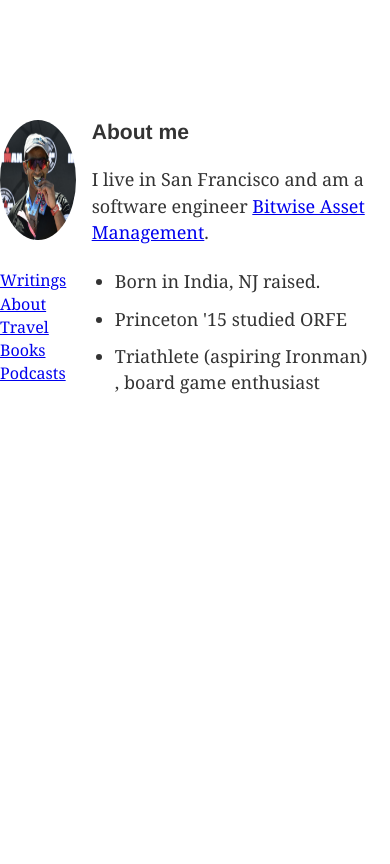
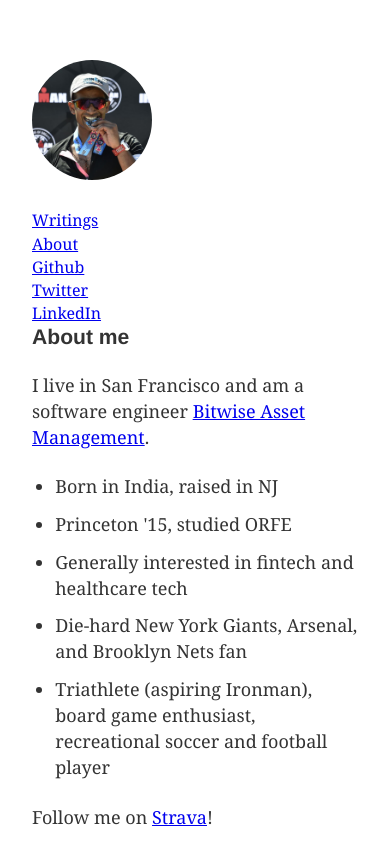
Before and after one commit to psatyajeet/personal-site, a Gatsby site: page /about in a window 390 px wide. Built offline with nearby package versions, Linux system fonts and the light colour scheme; Gatsby itself is replaced by a stand-in of ours; some packages are replaced by stand-ins of ours.

Commit message:
Make layout responsive

```diff
--- /dev/null
+++ b/src/components/ExternalLink.js
@@ -0,0 +1,13 @@
+import React from 'react'
+
+export default ({ className, to, children }) => (
+  <a
+    className={className}
+    target="_blank"
+    rel="noopener noreferrer"
+    href="https://www.bitwiseinvestments.com/"
+    href={to}
+  >
+    {children}
+  </a>
+)
--- a/src/components/layout.js
+++ b/src/components/layout.js
@@ -1,13 +1,28 @@
 import React from 'react'
 import styled from 'styled-components'
 import { Link } from 'gatsby'
+import ExternalLink from './ExternalLink'
 
 import profilePic from '../images/profile-pic.png'
 
 const Container = styled.div`
-  display: flex;
-  max-width: 1240px;
-  margin: 120px auto;
+  margin: 60px auto;
+  padding: 0px 32px;
+
+  @media (min-width: 768px) {
+    margin: 120px auto;
+    padding: 0px;
+    display: flex;
+    max-width: 600px;
+  }
+
+  @media (min-width: 1024px) {
+    max-width: 900px;
+  }
+
+  @media (min-width: 1270px) {
+    max-width: 1240px;
+  }
 `
 
 const Sidebar = styled.div`
@@ -15,8 +30,16 @@ const Sidebar = styled.div`
 `
 
 const Body = styled.div`
-  padding: 0px 1rem;
   font-size: 18px;
+  max-width: 500px;
+
+  @media (min-width: 768px) {
+    padding: 0px 1rem;
+  }
+
+  @media (min-width: 1270px) {
+    max-width: 1050px;
+  }
 `
 
 const Img = styled.img`
@@ -25,20 +48,38 @@ const Img = styled.img`
   border-radius: 50%;
 `
 
-const StyledLink = styled(Link)`
-  float: left;
-  clear: left;
-`
+const StyledLink = styled(Link)``
+
+const StyledExternalLink = styled(ExternalLink)``
 
 export default ({ children }) => (
   <Container>
     <Sidebar>
       <Img src={profilePic} alt="me" />
-      <StyledLink to="/">Writings</StyledLink>
-      <StyledLink to="/about">About</StyledLink>
-      <StyledLink to="/about">Travel</StyledLink>
+      <div>
+        <StyledLink to="/">Writings</StyledLink>
+      </div>
+      <div>
+        <StyledLink to="/about">About</StyledLink>
+      </div>
+      {/* <StyledLink to="/about">Travel</StyledLink>
       <StyledLink to="/books">Books</StyledLink>
-      <StyledLink to="/podcasts">Podcasts</StyledLink>
+      <StyledLink to="/podcasts">Podcasts</StyledLink> */}
+      <div>
+        <StyledExternalLink to="https://github.com/psatyajeet">
+          Github
+        </StyledExternalLink>
+      </div>
+      <div>
+        <StyledExternalLink to="https://twitter.com/satyajeet_pal">
+          Twitter
+        </StyledExternalLink>
+      </div>
+      <div>
+        <StyledExternalLink to="https://www.linkedin.com/in/satyajeetpal/">
+          LinkedIn
+        </StyledExternalLink>
+      </div>
     </Sidebar>
     <Body>{children}</Body>
   </Container>
--- a/src/pages/about.js
+++ b/src/pages/about.js
@@ -1,24 +1,32 @@
 import React from 'react'
+
 import Layout from '../components/layout'
+import ExternalLink from '../components/ExternalLink'
 
 export default () => (
   <Layout>
     <h3>About me</h3>
     <p>
       I live in San Francisco and am a software engineer{' '}
-      <a
-        target="_blank"
-        rel="noopener noreferrer"
-        href="https://www.bitwiseinvestments.com/"
-      >
+      <ExternalLink to="https://www.bitwiseinvestments.com/">
         Bitwise Asset Management
-      </a>
+      </ExternalLink>
       .
     </p>
     <ul>
-      <li>Born in India, NJ raised.</li>
-      <li>Princeton '15 studied ORFE</li>
-      <li>Triathlete (aspiring Ironman) , board game enthusiast</li>
+      <li>Born in India, raised in NJ</li>
+      <li>Princeton '15, studied ORFE</li>
+      <li>Generally interested in fintech and healthcare tech</li>
+      <li>Die-hard New York Giants, Arsenal, and Brooklyn Nets fan</li>
+      <li>
+        Triathlete (aspiring Ironman), board game enthusiast, recreational
+        soccer and football player
+      </li>
     </ul>
+    Follow me on{' '}
+    <ExternalLink to="https://www.strava.com/athletes/10393092">
+      Strava
+    </ExternalLink>
+    !
   </Layout>
 )
```
